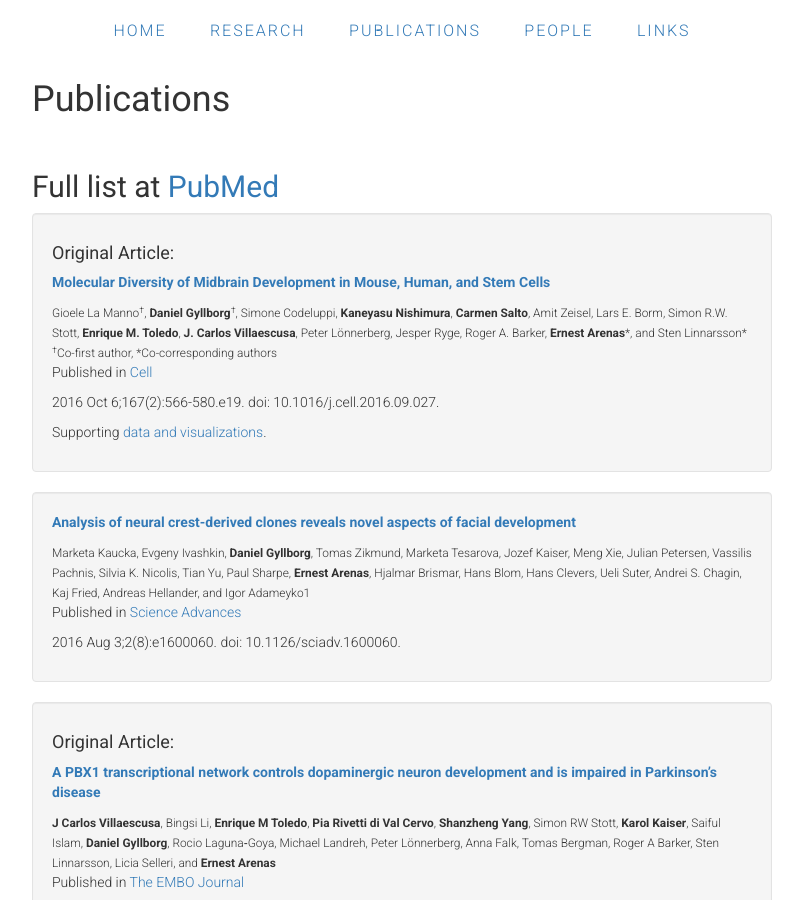
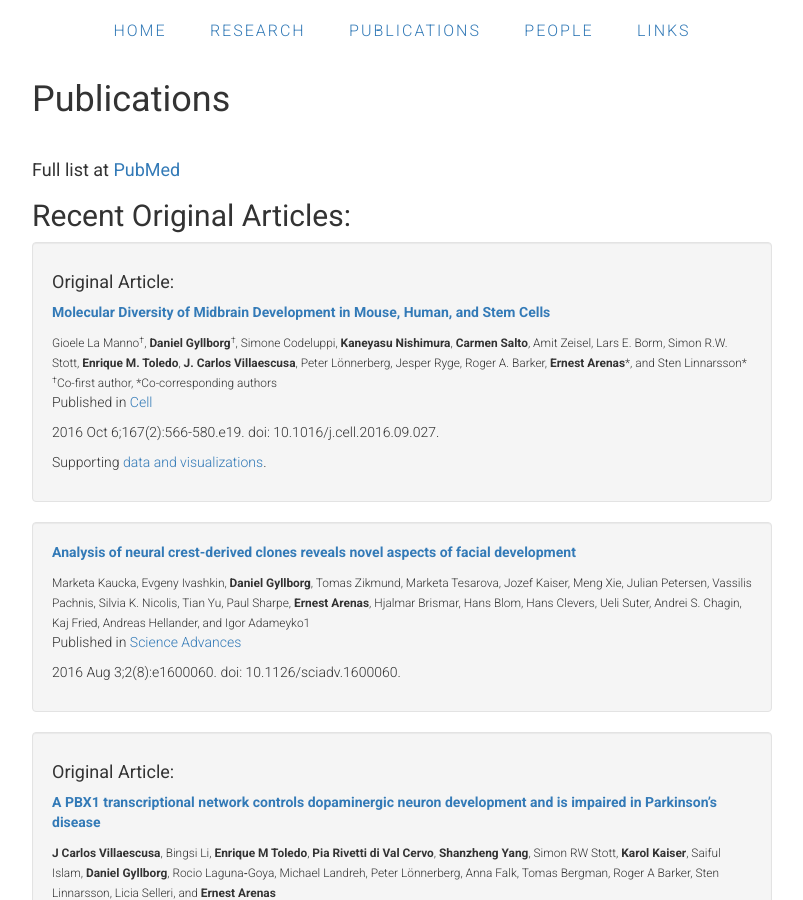
Before and after one commit to ArenasLab/arenaslab.github.io, a Jekyll site: the page publications/index.html, which Jekyll copies as it is, in a window 1280 px wide and 900 px high. Shown: the whole window, without its empty margins (238-1041 px from the left). Built offline with Jekyll 4.4.1, drawn with Linux system fonts in a browser that asks for light colours.

Commit message:
Update index.html

```diff
--- a/publications/index.html
+++ b/publications/index.html
@@ -49,10 +49,11 @@
           <h1>Publications</h1>
 
         </header>
-        <h2>Full list at <a href="https://www.ncbi.nlm.nih.gov/pubmed/?term=Ernest+Arenas">PubMed</a></h2>
-
+        <h4>Full list at <a href="https://www.ncbi.nlm.nih.gov/pubmed/?term=Ernest+Arenas">PubMed</a></h4>
+        <p></p>
         <article class="post-content">
-
+          <h2>Recent Original Articles:</h2>
+          <p></p>
           <ul class="media-list">
 
 
```
